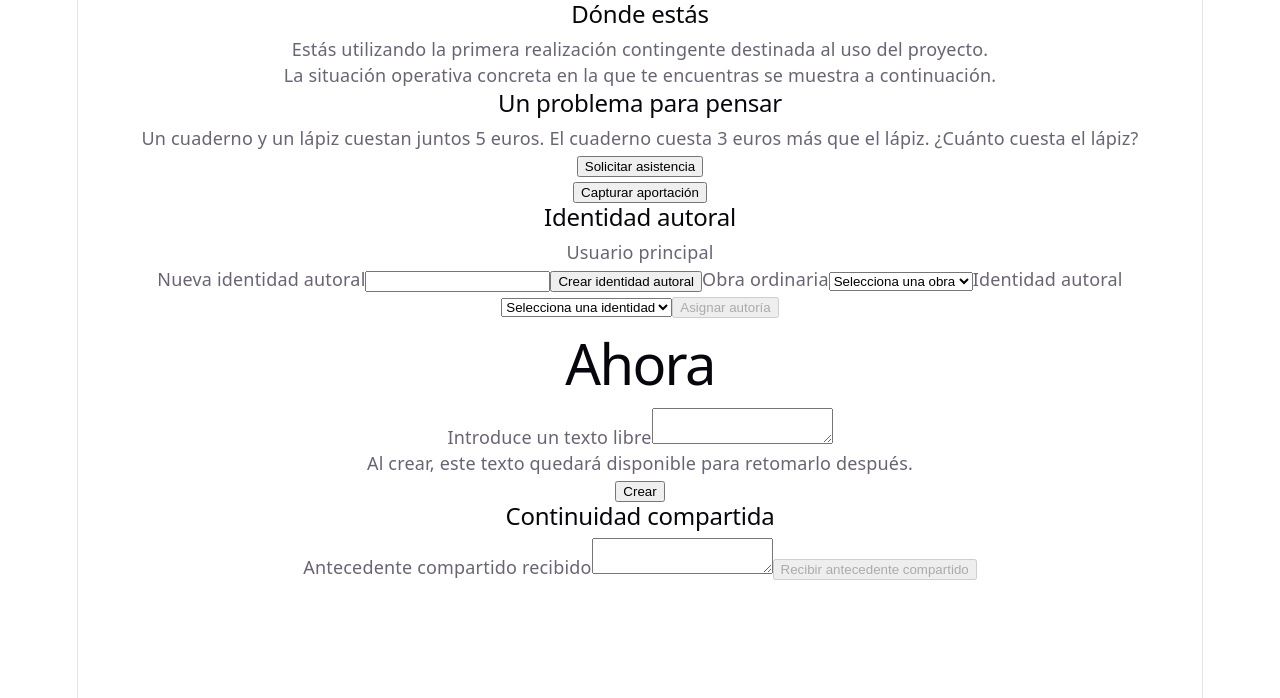
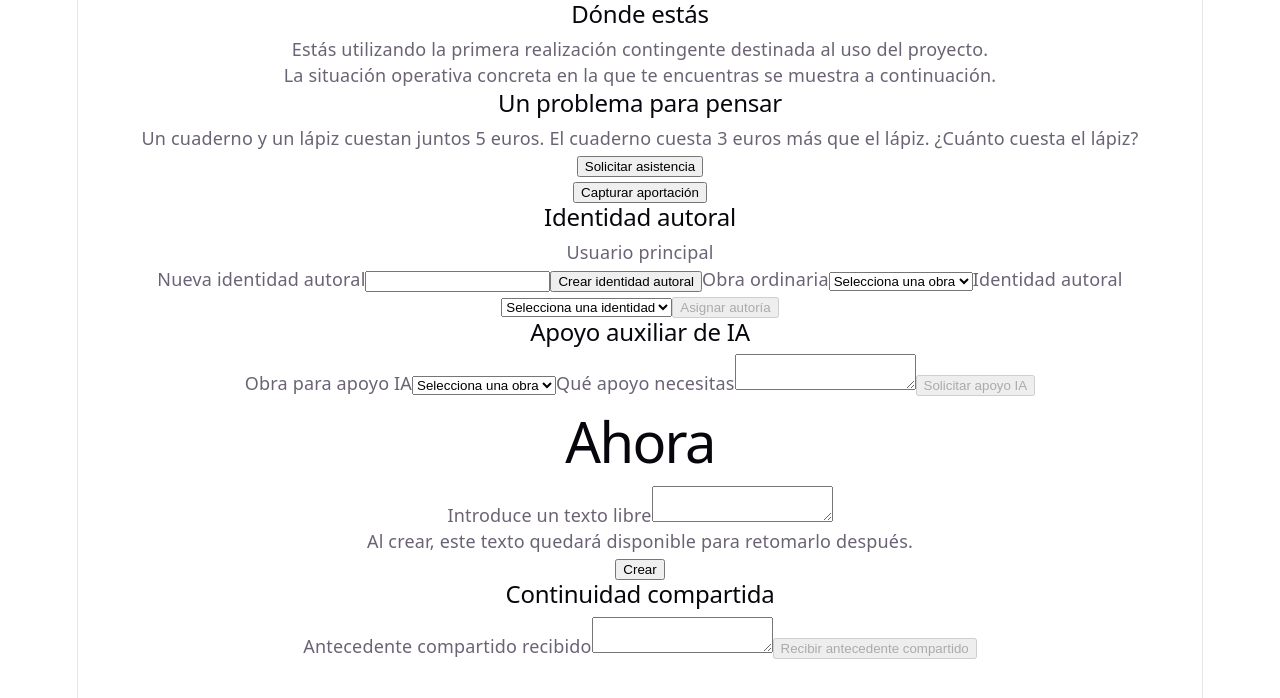
Before and after one commit to enrisan1/mi-app, a React (Vite) app: page / in a window 1280 px wide. Shown: the top 698 px of the page. Built offline with nearby package versions, Linux system fonts and the light colour scheme.

Commit message:
feat(product): integrate ordinary separated AI support client

```diff
--- a/src/App.tsx
+++ b/src/App.tsx
@@ -5,6 +5,7 @@ import {
 } from "./realizations/ru2m1/ResumeExperience";
 import { PostV1IntegratedExperience } from "./realizations/post-v1-integrated/PostV1IntegratedExperience";
 import { localStorageResumeRepository } from "./realizations/ru2m1/localStorageResumeRepository";
+import { requestAiSupport } from "./ai-support/aiSupportGateway";
 
 type OrdinaryMaterial = {
   id: string;
@@ -27,9 +28,23 @@ type WorkAuthorship = {
   authorIdentityId: string;
 };
 
+type AiSupport = {
+  id: string;
+  materialId: string;
+  request: string;
+  content: string;
+  provenance: {
+    system: string;
+    model?: string;
+    requestId?: string;
+  };
+  createdAt: string;
+};
+
 const OPERATIONAL_IDENTITY = "Usuario principal";
 const AUTHOR_IDENTITIES_STORAGE_KEY = "ordinary.author-identities";
 const WORK_AUTHORSHIPS_STORAGE_KEY = "ordinary.work-authorships";
+const AI_SUPPORT_STORAGE_KEY = "ordinary.ai-support";
 const CONTEXTUAL_CAPTURES_STORAGE_KEY = "ordinary.contextual-captures";
 
 function loadContextualCaptures(): ContextualCapture[] {
@@ -114,6 +129,40 @@ function saveWorkAuthorships(authorships: WorkAuthorship[]) {
   localStorage.setItem(WORK_AUTHORSHIPS_STORAGE_KEY, JSON.stringify(authorships));
 }
 
+function loadAiSupports(): AiSupport[] {
+  try {
+    const stored = localStorage.getItem(AI_SUPPORT_STORAGE_KEY);
+    if (stored === null) return [];
+
+    const parsed = JSON.parse(stored);
+    if (!Array.isArray(parsed)) return [];
+
+    return parsed.filter(
+      (item): item is AiSupport =>
+        typeof item === "object" &&
+        item !== null &&
+        typeof item.id === "string" &&
+        typeof item.materialId === "string" &&
+        typeof item.request === "string" &&
+        typeof item.content === "string" &&
+        typeof item.createdAt === "string" &&
+        typeof item.provenance === "object" &&
+        item.provenance !== null &&
+        typeof item.provenance.system === "string" &&
+        (item.provenance.model === undefined ||
+          typeof item.provenance.model === "string") &&
+        (item.provenance.requestId === undefined ||
+          typeof item.provenance.requestId === "string"),
+    );
+  } catch {
+    return [];
+  }
+}
+
+function saveAiSupports(supports: AiSupport[]) {
+  localStorage.setItem(AI_SUPPORT_STORAGE_KEY, JSON.stringify(supports));
+}
+
 type IntegrationChoice = null | "existing" | "current";
 
 type ReceivedCollaborativeAntecedent = {
@@ -147,6 +196,14 @@ function App({ resolution, secondResolution, thirdResolution }: AppProps) {
   const [workAuthorships, setWorkAuthorships] = useState<WorkAuthorship[]>(
     () => loadWorkAuthorships(),
   );
+  const [selectedAiSupportMaterialId, setSelectedAiSupportMaterialId] =
+    useState("");
+  const [aiSupportRequest, setAiSupportRequest] = useState("");
+  const [aiSupports, setAiSupports] = useState<AiSupport[]>(() =>
+    loadAiSupports(),
+  );
+  const [aiSupportPending, setAiSupportPending] = useState(false);
+  const [aiSupportError, setAiSupportError] = useState<string | null>(null);
   const [ordinaryMaterials, setOrdinaryMaterials] = useState<
     OrdinaryMaterial[]
   >(() => {
@@ -446,6 +503,115 @@ function App({ resolution, secondResolution, thirdResolution }: AppProps) {
         )}
       </section>
 
+      <section aria-label="Apoyo auxiliar de IA">
+        <h2>Apoyo auxiliar de IA</h2>
+
+        <label>
+          Obra para apoyo IA
+          <select
+            value={selectedAiSupportMaterialId}
+            onChange={(event) => {
+              setSelectedAiSupportMaterialId(event.target.value);
+              setAiSupportError(null);
+            }}
+          >
+            <option value="">Selecciona una obra</option>
+            {ordinaryMaterials.map((material) => (
+              <option key={material.id} value={material.id}>
+                {material.content}
+              </option>
+            ))}
+          </select>
+        </label>
+
+        <label>
+          Qué apoyo necesitas
+          <textarea
+            value={aiSupportRequest}
+            onChange={(event) => {
+              setAiSupportRequest(event.target.value);
+              setAiSupportError(null);
+            }}
+          />
+        </label>
+
+        <button
+          type="button"
+          disabled={
+            selectedAiSupportMaterialId === "" ||
+            aiSupportRequest.trim().length === 0 ||
+            aiSupportPending
+          }
+          onClick={async () => {
+            const material = ordinaryMaterials.find(
+              (item) => item.id === selectedAiSupportMaterialId,
+            );
+
+            if (material === undefined || aiSupportRequest.trim().length === 0) {
+              return;
+            }
+
+            setAiSupportPending(true);
+            setAiSupportError(null);
+
+            try {
+              const response = await requestAiSupport({
+                workId: material.id,
+                workContent: material.content,
+                request: aiSupportRequest,
+              });
+
+              const createdAt = new Date().toISOString();
+              const nextSupport: AiSupport = {
+                id: `${createdAt}-${aiSupports.length}`,
+                materialId: material.id,
+                request: aiSupportRequest,
+                content: response.content,
+                provenance: response.provenance,
+                createdAt,
+              };
+              const next = [...aiSupports, nextSupport];
+
+              saveAiSupports(next);
+              setAiSupports(next);
+              setAiSupportRequest("");
+            } catch {
+              setAiSupportError("No se pudo obtener apoyo IA.");
+            } finally {
+              setAiSupportPending(false);
+            }
+          }}
+        >
+          Solicitar apoyo IA
+        </button>
+
+        {aiSupportError !== null && <p role="alert">{aiSupportError}</p>}
+
+        {aiSupports.length > 0 && (
+          <section aria-label="Apoyos IA conservados">
+            <h3>Apoyos IA conservados</h3>
+
+            {aiSupports.map((support) => (
+              <article
+                key={support.id}
+                aria-label={`Apoyo IA de obra ${support.materialId}`}
+              >
+                <p>{support.content}</p>
+                <p aria-label="Sistema de IA">{support.provenance.system}</p>
+                {support.provenance.model !== undefined && (
+                  <p aria-label="Modelo de IA">{support.provenance.model}</p>
+                )}
+                {support.provenance.requestId !== undefined && (
+                  <p aria-label="Identificador de solicitud IA">
+                    {support.provenance.requestId}
+                  </p>
+                )}
+              </article>
+            ))}
+          </section>
+        )}
+      </section>
+
       <ResumeExperience
         {...(resolution !== undefined ? { resolution } : {})}
         {...(secondResolution !== undefined ? { secondResolution } : {})}
```
